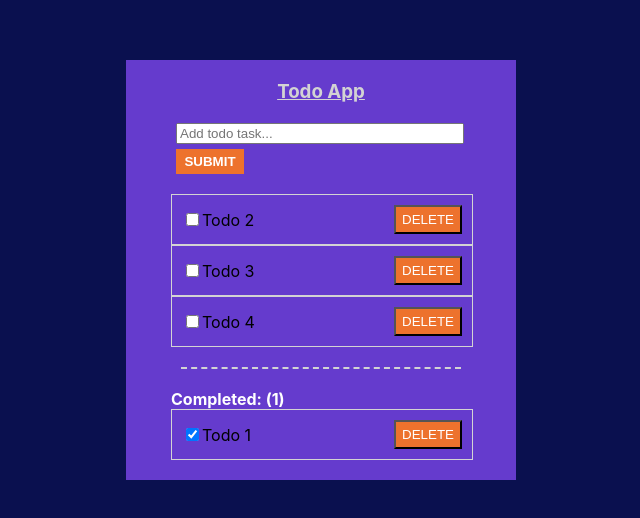
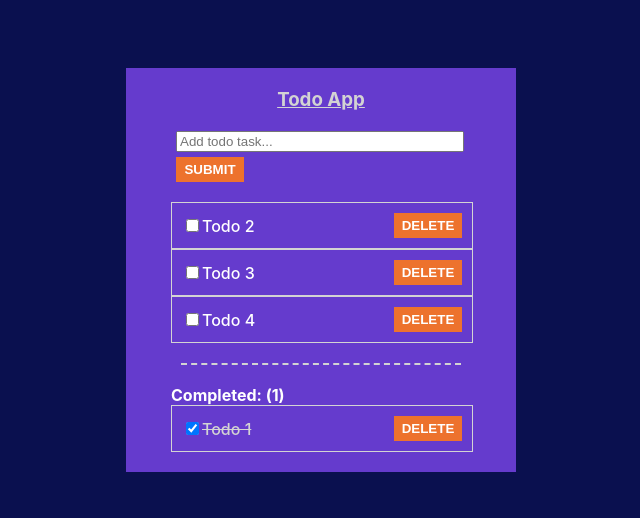
Before and after one commit to thomHayner/react-redux-todo-app, a React (Create React App) app: page / in a window 1280 px wide. Shown: the part 130-648 px from the top of the page, without its empty margins (319-959 px from the left). Built offline with nearby package versions, Linux system fonts and the light colour scheme.

Commit message:
code: update dynamic props for styled components syntax

```diff
--- a/src/components/toDoList/elements/TaskCard.jsx
+++ b/src/components/toDoList/elements/TaskCard.jsx
@@ -14,8 +14,9 @@ const CardWrapper = styled.div`
 `;
 
 const TodoCheckboxLabel = styled.label`
-  color: data.completed ? lightgrey : white;
-  text-decoration: data.completed ? line-through : none;
+  color: ${props => props.color};
+  text-decoration: ${props => props.decoration};
+  font-weight: 500;
 `;
 
 const DeleteButton = styled.input`
@@ -25,7 +26,9 @@ const DeleteButton = styled.input`
   color: white;
   text-transform: uppercase;
   text-align: center;
+  font-weight: bold;
   padding: 5px;
+  border: 0px;
 `;
 
 const TaskCard = ({ data, indexToAlter }) => {
@@ -41,7 +44,10 @@ const TaskCard = ({ data, indexToAlter }) => {
 
   return(
     <CardWrapper>
-      <TodoCheckboxLabel>
+      <TodoCheckboxLabel
+        color={data.completed ? "lightgrey" : "white"}
+        decoration={data.completed ? "line-through" : "none"}
+      >
         <input
           type="checkbox"
           checked={data.completed}
```
